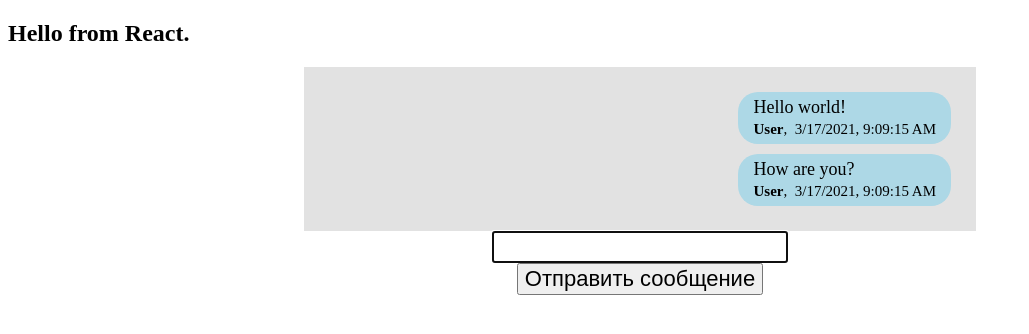
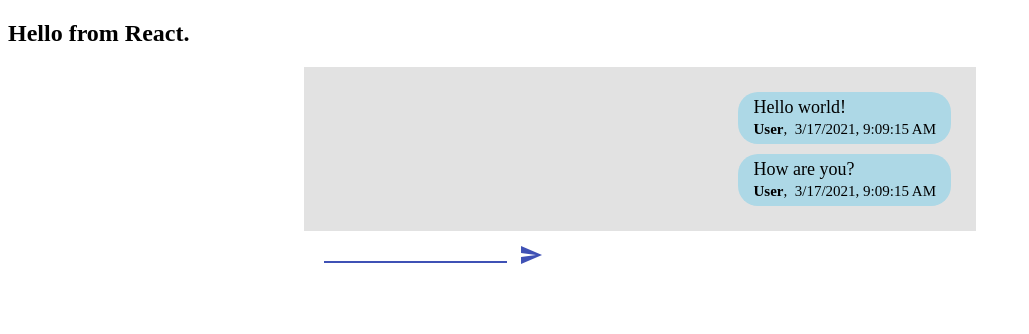
Before and after one commit to audetv/reactjs-basic-course, a React app: page / in a window 1280 px wide. Shown: the top 334 px of the page, without its empty margins (0-1029 px from the left). Built offline with nearby package versions, Linux system fonts and the light colour scheme.

Commit message:
Added material ui text field, changed input ref

```diff
--- a/src/components/Messages/Messages.jsx
+++ b/src/components/Messages/Messages.jsx
@@ -1,10 +1,11 @@
-import React from 'react';
+import { Component } from 'react';
+import { TextField, Icon, IconButton } from '@material-ui/core';
 import './Messages.scss'
 
-class Messages extends React.Component {
+class Messages extends Component {
   constructor(props) {
     super(props);
-    this.textInput = React.createRef();
+
     this.state = {
       messages: [
         {
@@ -23,7 +24,7 @@ class Messages extends React.Component {
   }
 
   componentDidMount() {
-    this.textInput.current.focus();
+    this.inputRef.focus();
   }
 
   getLastMessage() {
@@ -39,7 +40,7 @@ class Messages extends React.Component {
   }
 
   handleKeyUp = (event, message) => {
-    if (event.keyCode === 13) {
+    if (event.key === 'Enter') {
       this.sendMessage(message);
     }
   }
@@ -70,8 +71,8 @@ class Messages extends React.Component {
           messages: [...this.state.messages, this.getRandomAnswer()],
         });
       }, 1000);
+      this.inputRef.focus()
     }
-    this.textInput.current.focus();
   };
 
   render() {
@@ -84,21 +85,23 @@ class Messages extends React.Component {
             <MessageItem key={index} message={item} />
           ))}
         </div>
-
-        <input
-          ref={this.textInput}
+        <div style={{ width: '100%', display: 'flex' }}>
+          <TextField
+            inputRef={el => this.inputRef = el}
             name="input"
             style={{ fontSize: '22px' }}
             onChange={this.handleChange}
             value={this.state.input}
-          onKeyUp={(event) => this.handleKeyUp(event, this.state.input)}
+            onKeyDown={(event) => this.handleKeyUp(event, this.state.input)}
           />
-        <button
-          style={{ fontSize: '22px' }}
+          <IconButton
+            color='primary'
+            variant='contained'
             onClick={() => this.handleClick(this.state.input)}
           >
-          Отправить сообщение
-        </button>
+            <Icon>send</Icon>
+          </IconButton>
+        </div>
       </div>
     );
   };
```
Lines whose indentation alone changed are shown as unchanged.
